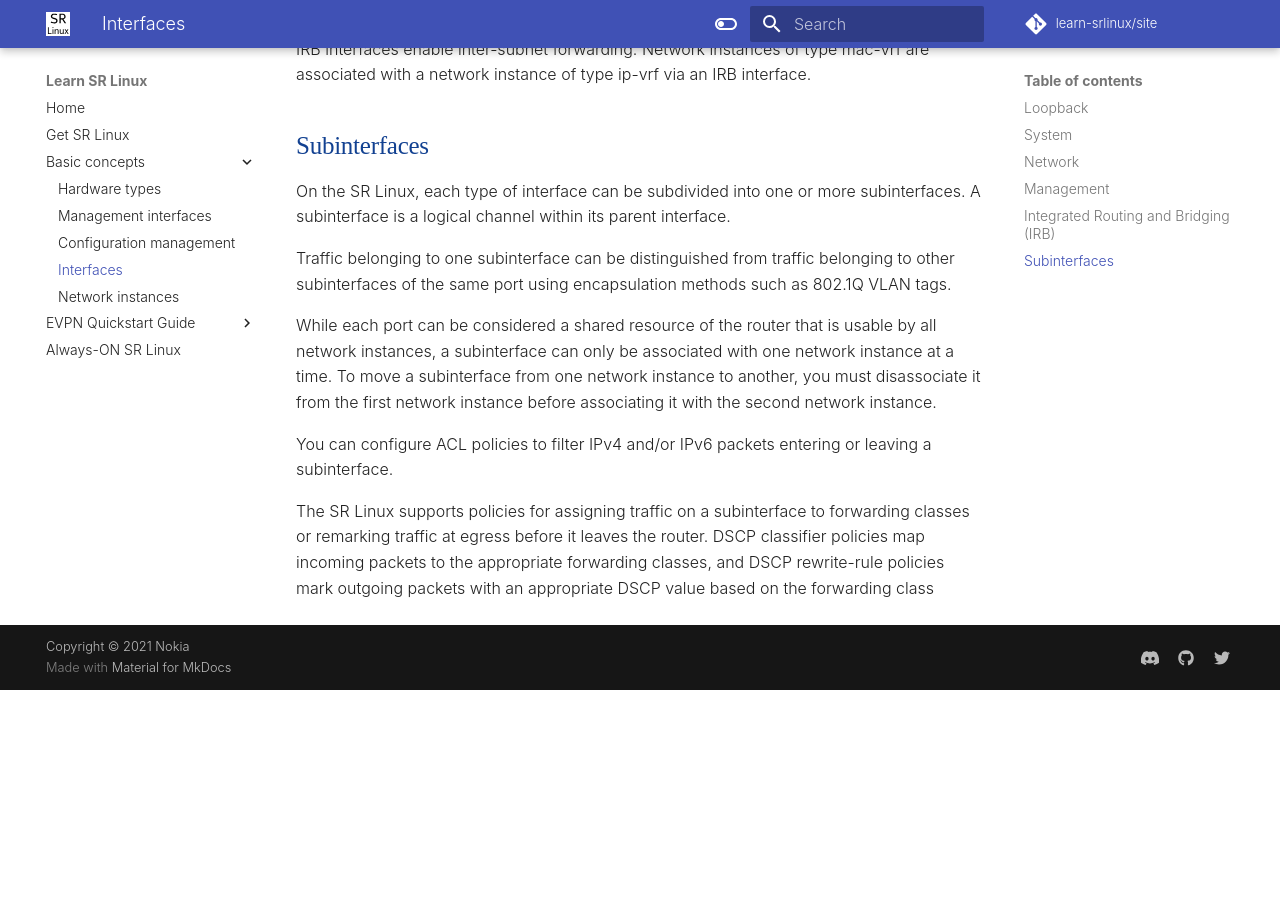
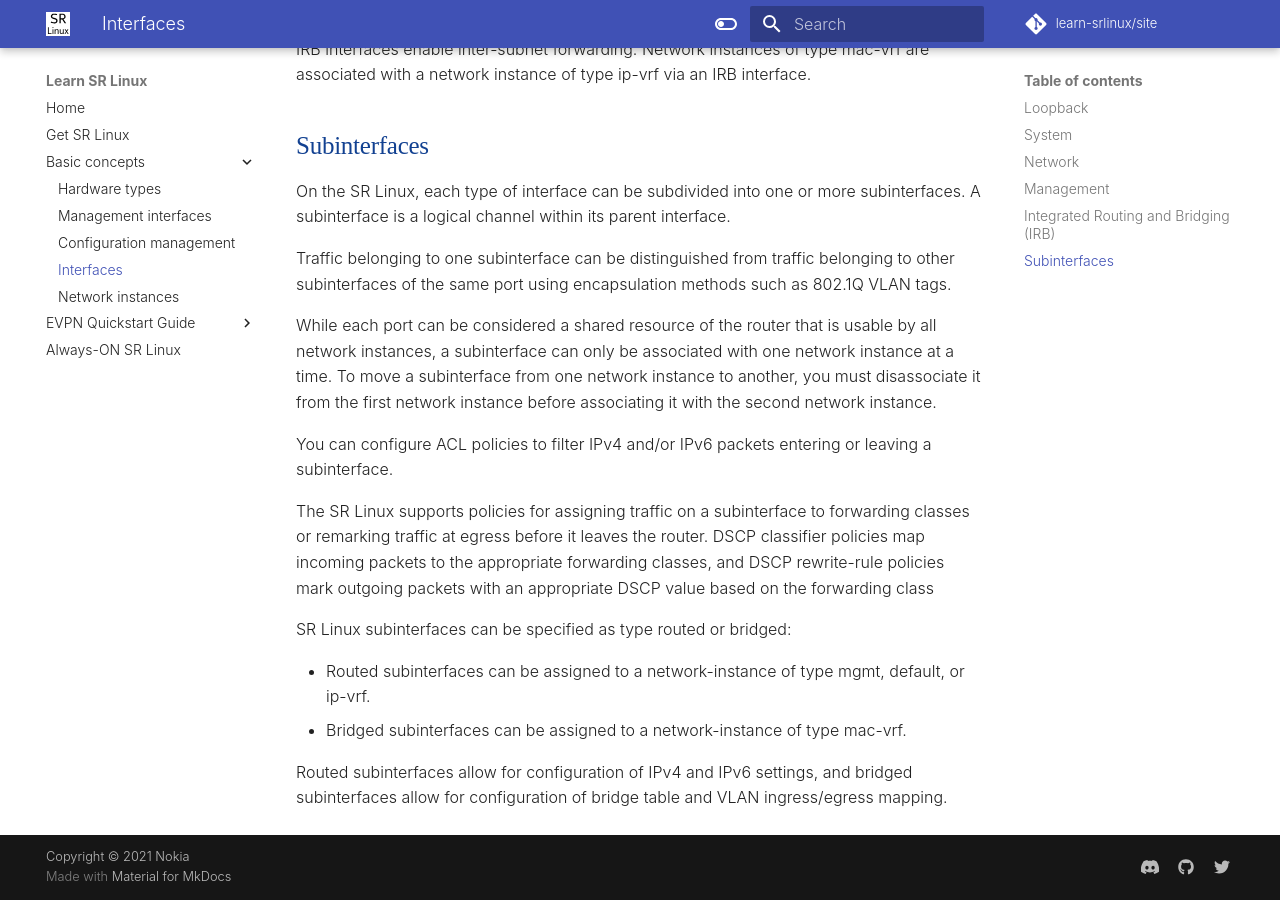
Before and after one commit to srl-labs/learn-srlinux, an MkDocs documentation site: the page built from docs/basics/ifaces.md, in a window 1280 px wide and 900 px high, scrolled down 2036 px. Built offline with MkDocs 1.6.1 and Material for MkDocs 9.7.7, drawn with Linux system fonts in a browser that asks for light colours; some web fonts are replaced; comment, search, counter and statistics services are not loaded; before the commit the page ends 2726 px from its top, so only the background shows below that.

Commit message:
some more docs

```diff
--- a/docs/basics/ifaces.md
+++ b/docs/basics/ifaces.md
@@ -71,3 +71,13 @@
 policies map incoming packets to the appropriate forwarding classes, and DSCP
 rewrite-rule policies mark outgoing packets with an appropriate DSCP value based
 on the forwarding class
+
+SR Linux subinterfaces can be specified as type routed or bridged:
+
+* Routed subinterfaces can be assigned to a network-instance of type mgmt,
+default, or ip-vrf.
+* Bridged subinterfaces can be assigned to a network-instance of type mac-vrf.
+
+Routed subinterfaces allow for configuration of IPv4 and IPv6 settings, and bridged
+subinterfaces allow for configuration of bridge table and VLAN ingress/egress
+mapping.
```
Also changed, not shown: docs/evpn-quickstart/evpn.md (+85 -0 lines).
